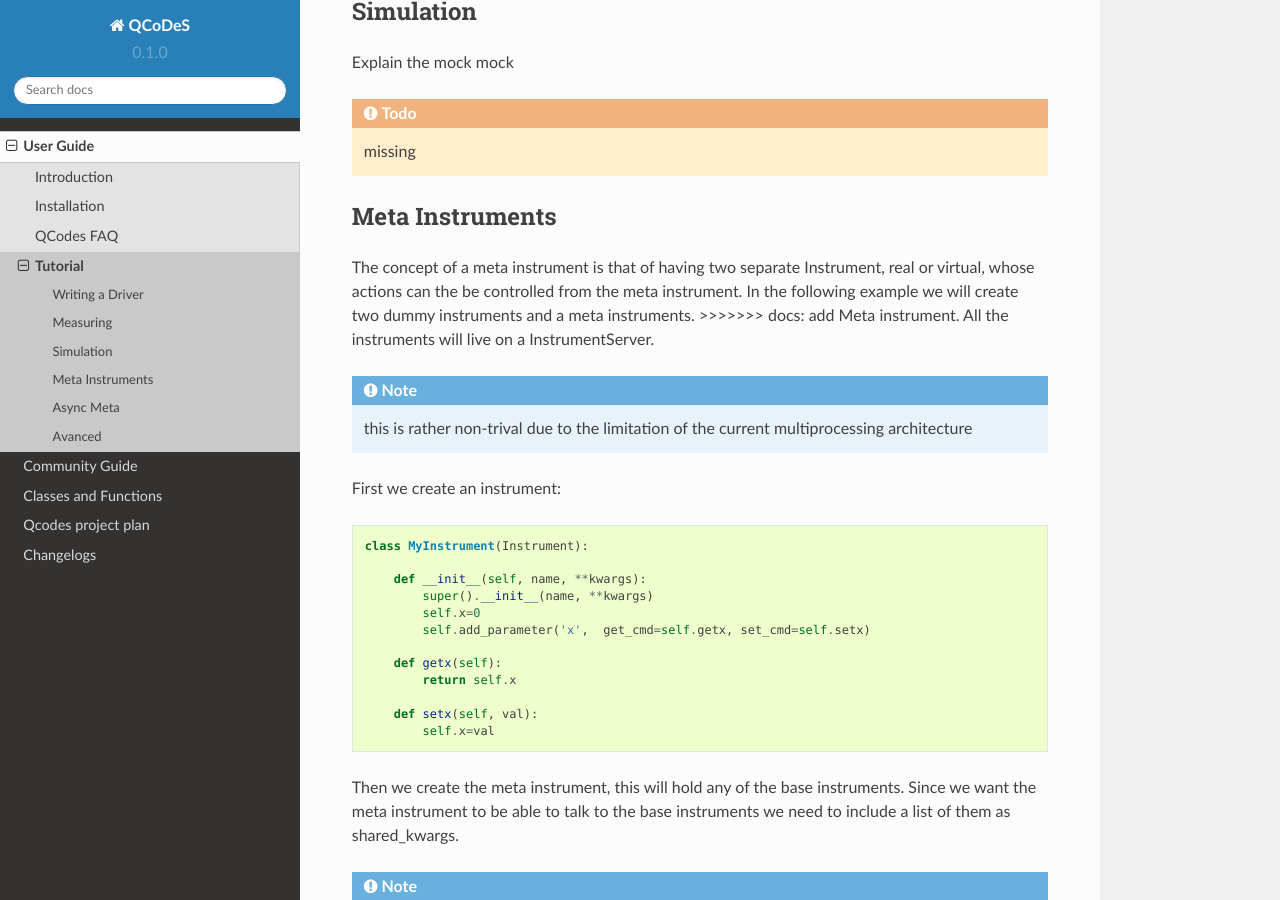
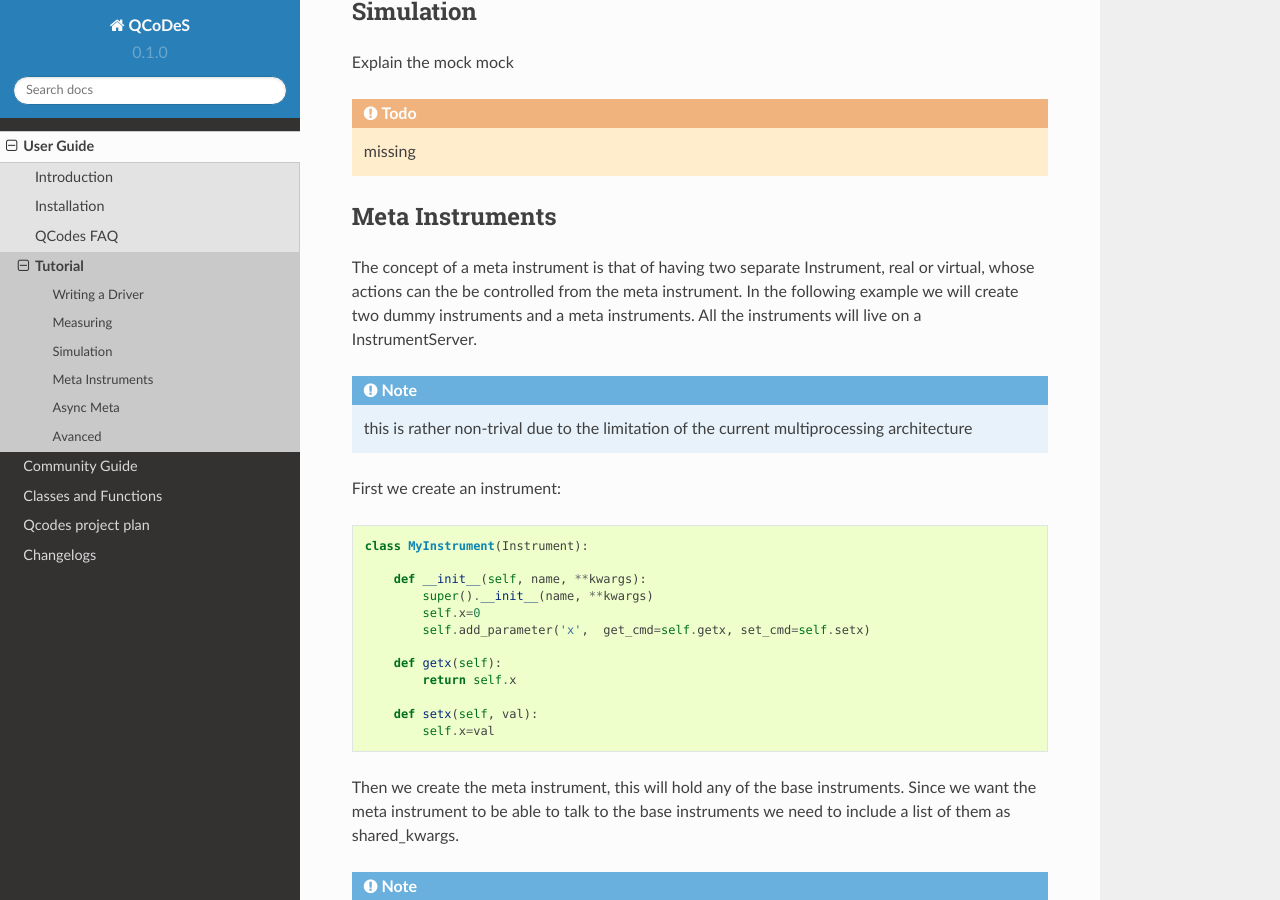
Before and after one commit to ShoosounS47/Qcodes, a Sphinx documentation site: the page built from docs/user/tutorial.rst, in a window 1280 px wide and 900 px high, scrolled down 695 px. Built offline with Sphinx 7.4.7 and the Read the Docs theme 2.0.0, drawn with Linux system fonts in a browser that asks for light colours; pages that are not in the unit, such as notebooks, are missing from menus.

Commit message:
docs: Remove leftover  merge mark

```diff
--- a/docs/user/tutorial.rst
+++ b/docs/user/tutorial.rst
@@ -43,7 +43,6 @@
 two separate Instrument, real or virtual, whose actions can
 the be controlled from the meta instrument.
 In the following example we will create two dummy instruments and a meta instruments.
->>>>>>> docs: add Meta instrument.
 All the instruments will live on a InstrumentServer.
 
 
```
